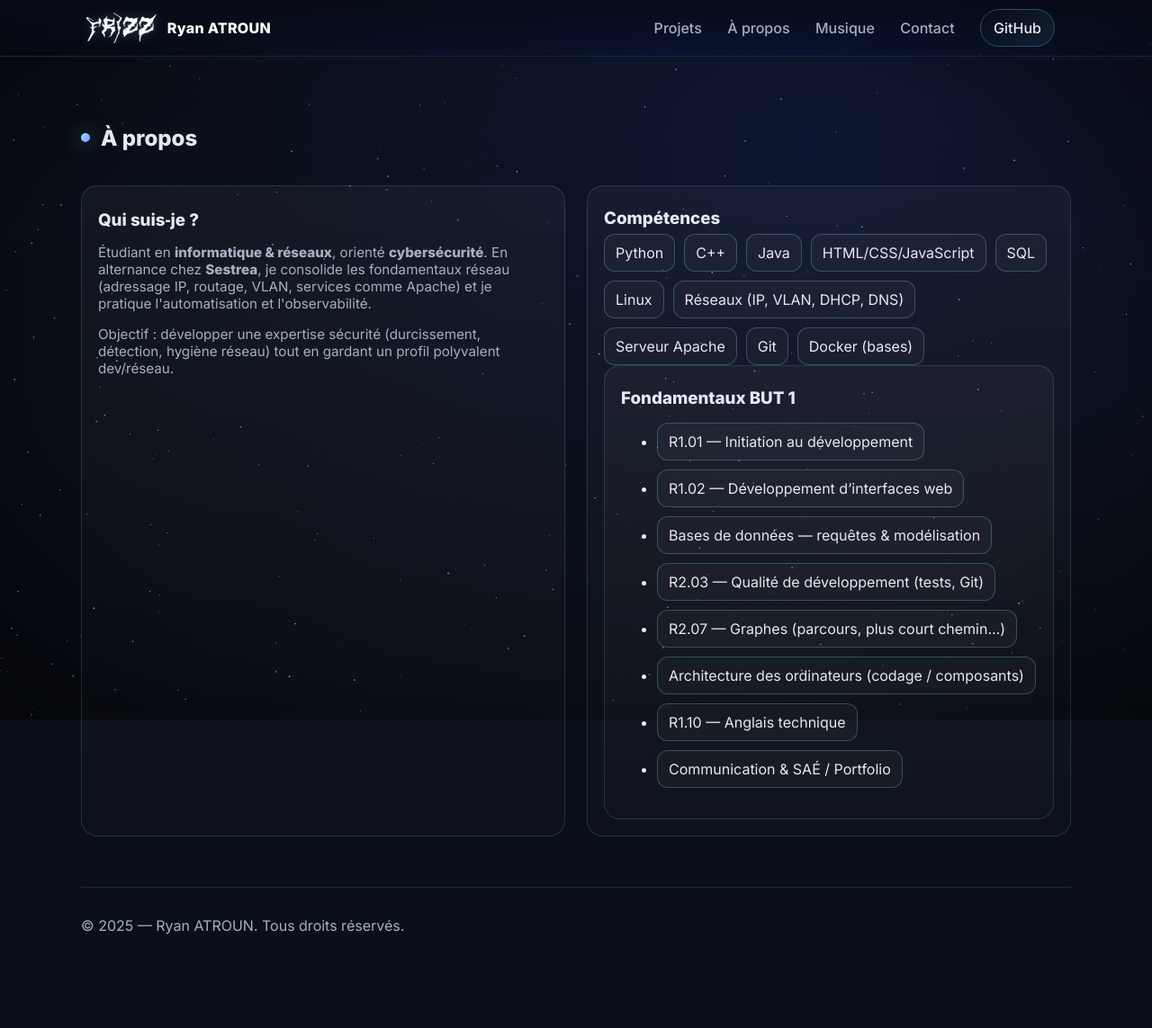
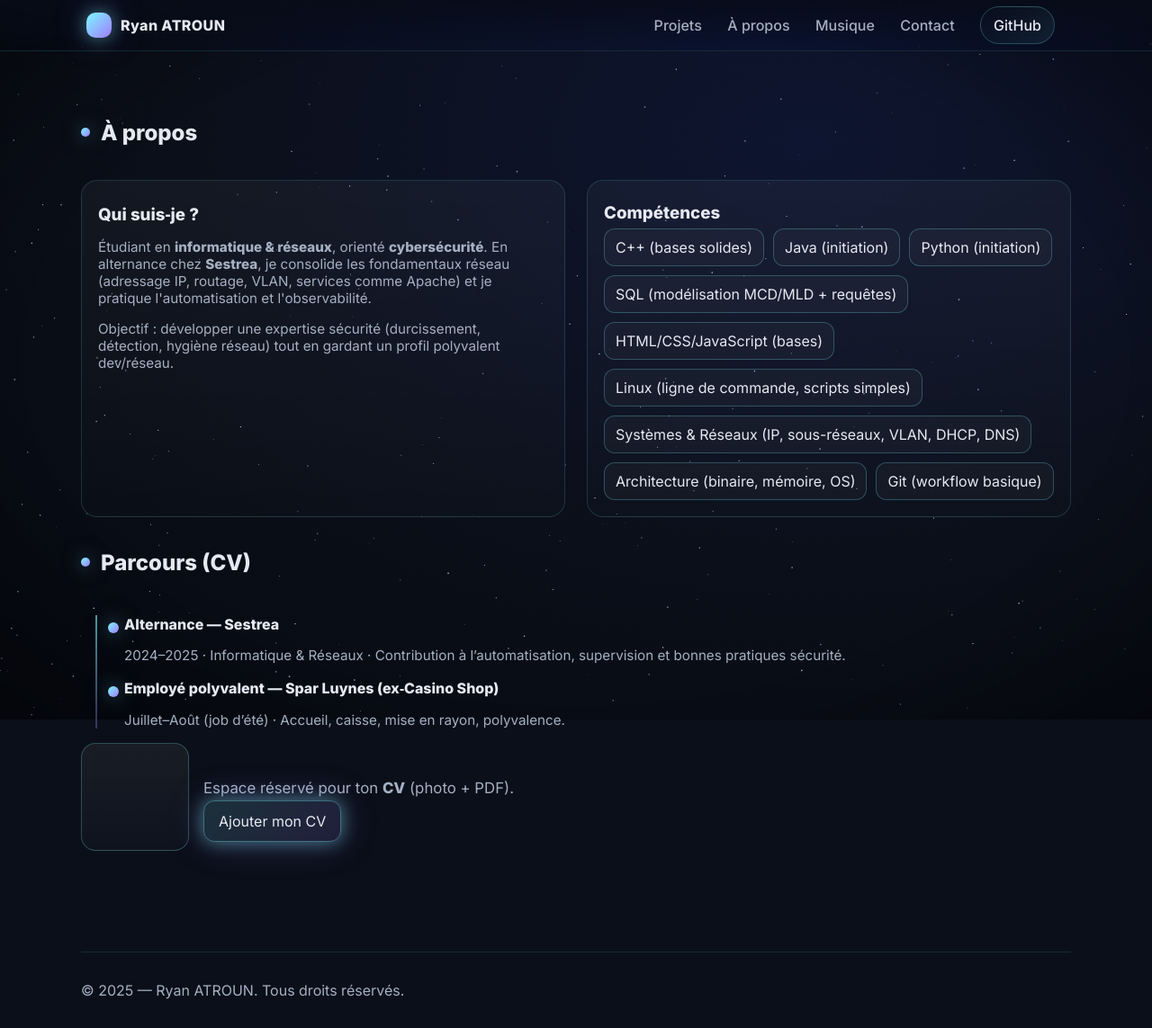
Before and after one commit to ATROUN-Ryan-2326009b/Ryan-ATROUN_portfolio, a plain HTML site: page about.html in a window 1280 px wide. Shown: the whole page at 90% size. Before the commit the page ends 1071 px from the top, so only its background shows below. Drawn offline with Linux system fonts and the light colour scheme.

Commit message:
Mise a jour 06/09 12:44

```diff
--- a/about.html
+++ b/about.html
@@ -16,13 +16,16 @@
   <div id="vignette" aria-hidden="true"></div>
   <header>
     <div class="container nav">
-      <a class="brand" href="index.html" aria-label="Accueil"><img src="img/logo-frizz.svg" alt="Logo Frizz" class="logo-img"><span class="brand-name">Ryan ATROUN</span></a>
+      <a class="brand" href="index.html" aria-label="Accueil">
+        <div class="logo" aria-hidden="true"></div>
+        <span>Ryan ATROUN</span>
+      </a>
       <nav aria-label="Navigation principale">
         <a href="projects.html">Projets</a>
         <a href="about.html">À propos</a>
         <a href="music.html">Musique</a>
         <a href="contact.html">Contact</a>
-        <a class="cta" href="https://github.com/" target="_blank" rel="noreferrer noopener">GitHub</a>
+        <a class="cta" href="https://github.com/ATROUN-Ryan-2326009b" target="_blank" rel="noreferrer noopener">GitHub</a>
       </nav>
     </div>
   </header>
@@ -38,35 +41,48 @@
         <div class="card reveal">
           <h3>Compétences</h3>
           <div class="skills">
-            <span class="skill">Python</span>
-            <span class="skill">C++</span>
-            <span class="skill">Java</span>
-            <span class="skill">HTML/CSS/JavaScript</span>
-            <span class="skill">SQL</span>
-            <span class="skill">Linux</span>
-            <span class="skill">Réseaux (IP, VLAN, DHCP, DNS)</span>
-            <span class="skill">Serveur Apache</span>
-            <span class="skill">Git</span>
-            <span class="skill">Docker (bases)</span>
+
+            <span class="skill">C++ (bases solides)</span>
+            <span class="skill">Java (initiation)</span>
+            <span class="skill">Python (initiation)</span>
+            <span class="skill">SQL (modélisation MCD/MLD + requêtes)</span>
+            <span class="skill">HTML/CSS/JavaScript (bases)</span>
+            <span class="skill">Linux (ligne de commande, scripts simples)</span>
+            <span class="skill">Systèmes & Réseaux (IP, sous-réseaux, VLAN, DHCP, DNS)</span>
+            <span class="skill">Architecture (binaire, mémoire, OS)</span>
+            <span class="skill">Git (workflow basique)</span>
+
           </div>
-
-      <div class="card reveal">
-        <h3>Fondamentaux BUT 1</h3>
-        <ul class="skills">
-          <li class="skill">R1.01 — Initiation au développement</li>
-          <li class="skill">R1.02 — Développement d’interfaces web</li>
-          <li class="skill">Bases de données — requêtes & modélisation</li>
-          <li class="skill">R2.03 — Qualité de développement (tests, Git)</li>
-          <li class="skill">R2.07 — Graphes (parcours, plus court chemin…)</li>
-          <li class="skill">Architecture des ordinateurs (codage / composants)</li>
-          <li class="skill">R1.10 — Anglais technique</li>
-          <li class="skill">Communication & SAÉ / Portfolio</li>
-        </ul>
+        </div>
       </div>
 
+    <section id="cv" class="timeline-section">
+      <div class="section-title"><span class="dot"></span><h2>Parcours (CV)</h2></div>
+      <div class="timeline">
+        <div class="tl-item">
+          <div class="tl-dot"></div>
+          <div class="tl-content">
+            <h4>Alternance — Sestrea</h4>
+            <p class="muted">2024–2025 · Informatique & Réseaux · Contribution à l’automatisation, supervision et bonnes pratiques sécurité.</p>
+          </div>
+        </div>
+        <div class="tl-item">
+          <div class="tl-dot"></div>
+          <div class="tl-content">
+            <h4>Employé polyvalent — Spar Luynes (ex‑Casino Shop)</h4>
+            <p class="muted">Juillet–Août (job d’été) · Accueil, caisse, mise en rayon, polyvalence.</p>
+          </div>
+        </div>
       </div>
+      <div class="cv-slot">
+        <div class="cv-photo" aria-label="Photo de CV"></div>
+        <div>
+          <p class="lead">Espace réservé pour ton <strong>CV</strong> (photo + PDF).</p>
+          <a class="primary-btn" href="#" onclick="alert('Ajoute ton fichier CV.pdf dans /assets et remplace ce # par son chemin.'); return false;">Ajouter mon CV</a>
+        </div>
       </div>
     </section>
+
   </main>
   <footer class="container">
     © <span id="year"></span> — Ryan ATROUN. Tous droits réservés.
--- a/css/style.css
+++ b/css/style.css
@@ -26,8 +26,6 @@ header{position:sticky; top:0; z-index:10; backdrop-filter:saturate(140%) blur(1
 .nav{display:flex; align-items:center; justify-content:space-between; padding:14px 6px}
 .brand{display:flex; align-items:center; gap:10px; text-decoration:none; color:var(--text)}
 .brand .logo{width:28px; aspect-ratio:1; border-radius:10px; background:linear-gradient(135deg,var(--primary),var(--accent)); box-shadow:var(--glow)}
-.brand .logo-img{height:28px; width:auto; display:block; filter:drop-shadow(0 0 6px rgba(124,248,255,.25))}
-@media (min-width:900px){ .brand .logo-img{height:32px} }
 .brand span{font-weight:700; letter-spacing:.4px}
 nav a{color:var(--muted); text-decoration:none; margin:0 12px; font-weight:500}
 nav a:hover{color:var(--text)}
@@ -75,8 +73,26 @@ footer{padding:32px 0; color:var(--muted); border-top:1px solid rgba(124,248,255
   *{animation:none!important; transition:none!important}
 }
 
-/* Brand with FRIZZ logo + name */
-.brand{display:flex; align-items:center; gap:12px; text-decoration:none; color:var(--text)}
-.brand .logo-img{height:28px; width:auto; display:block; filter: invert(1) brightness(1.6) drop-shadow(0 0 6px rgba(124,248,255,.25));}
-@media (min-width:900px){ .brand .logo-img{height:34px} }
-.brand .brand-name{font-weight:800; letter-spacing:.3px; color:#fff}
+
+/* === Timeline (CV) === */
+.timeline-section{padding-top:16px}
+.timeline{position:relative; margin:24px 0 8px; padding-left:12px}
+.timeline::before{content:""; position:absolute; left:16px; top:0; bottom:0; width:2px; background:linear-gradient(180deg, rgba(124,248,255,.6), rgba(159,124,255,.3))}
+.tl-item{position:relative; margin:16px 0 16px 12px; padding-left:24px}
+.tl-dot{position:absolute; left:6px; top:.55em; width:12px; height:12px; border-radius:999px; background:linear-gradient(135deg,var(--primary),var(--accent)); box-shadow:var(--glow)}
+.tl-content h4{margin:0 0 4px}
+.tl-content .muted{color:var(--muted); font-size:.95rem}
+
+/* CV slot */
+.cv-slot{display:grid; grid-template-columns:120px 1fr; gap:16px; align-items:center; margin-top:16px}
+.cv-photo{width:120px; height:120px; border-radius:16px; background:linear-gradient(180deg, rgba(255,255,255,.06), rgba(255,255,255,.02)); border:1px solid rgba(124,248,255,.25)}
+
+/* Project icon */
+.picon{font-size:22px; line-height:1; margin-bottom:6px}
+
+/* Plugins grid */
+.plugin-grid{display:grid; grid-template-columns:repeat(4, minmax(70px,1fr)); gap:12px; align-items:center; justify-items:center; margin-top:12px}
+.plugin-grid img{width:100%; max-width:130px; border-radius:12px; border:1px solid rgba(124,248,255,.25); background:rgba(255,255,255,.03); padding:10px}
+
+/* Utility */
+.muted{color:var(--muted)}
```
Also changed, not shown: contact.html (+5 -2 lines), index.html (+7 -47 lines), music.html (+23 -14 lines), projects.html (+27 -30 lines), assets/plugins/fabfilter.svg (added), assets/plugins/fl-studio.svg (added), assets/plugins/izotope.svg (added), assets/plugins/waves.svg (added).
